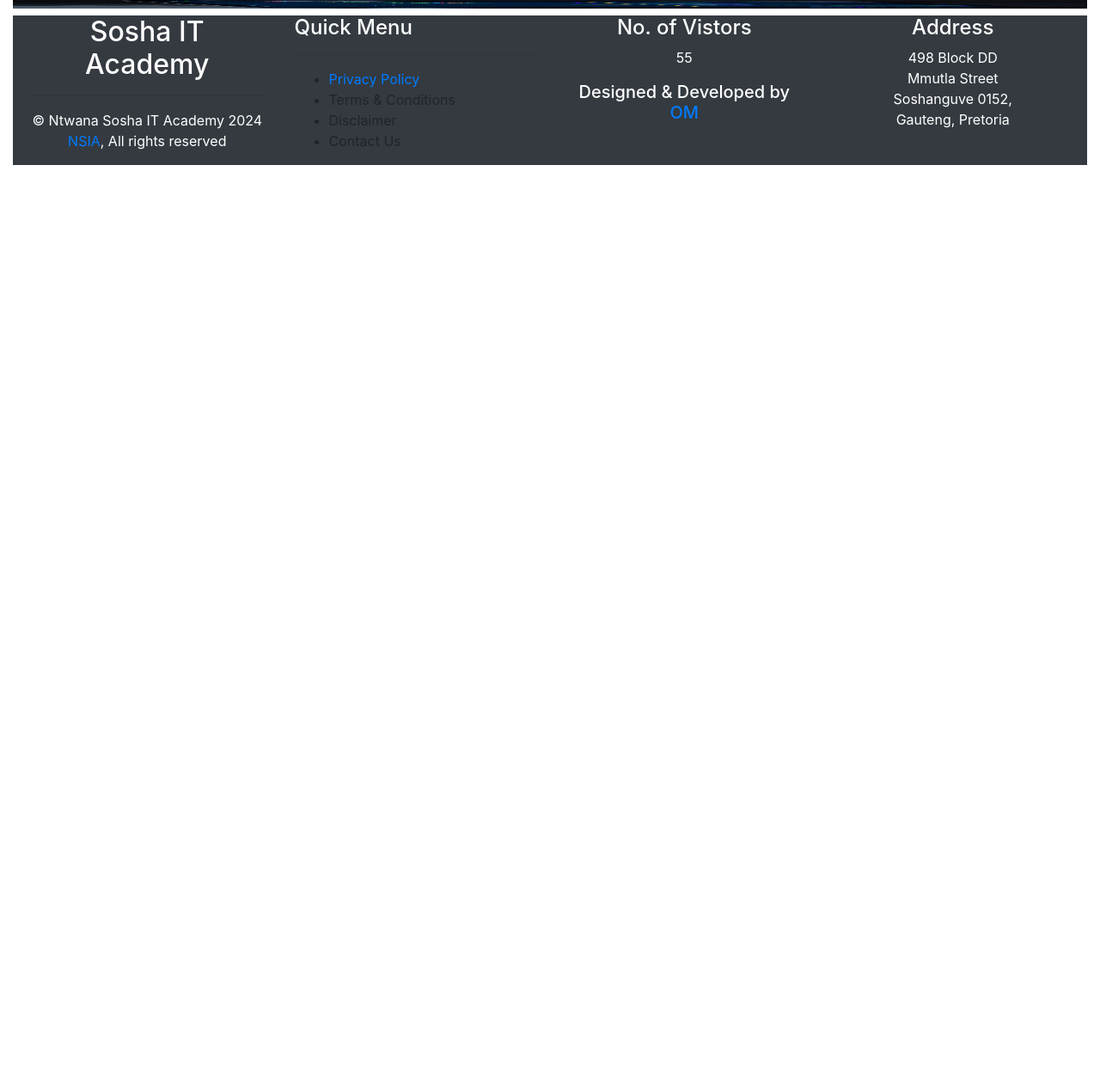
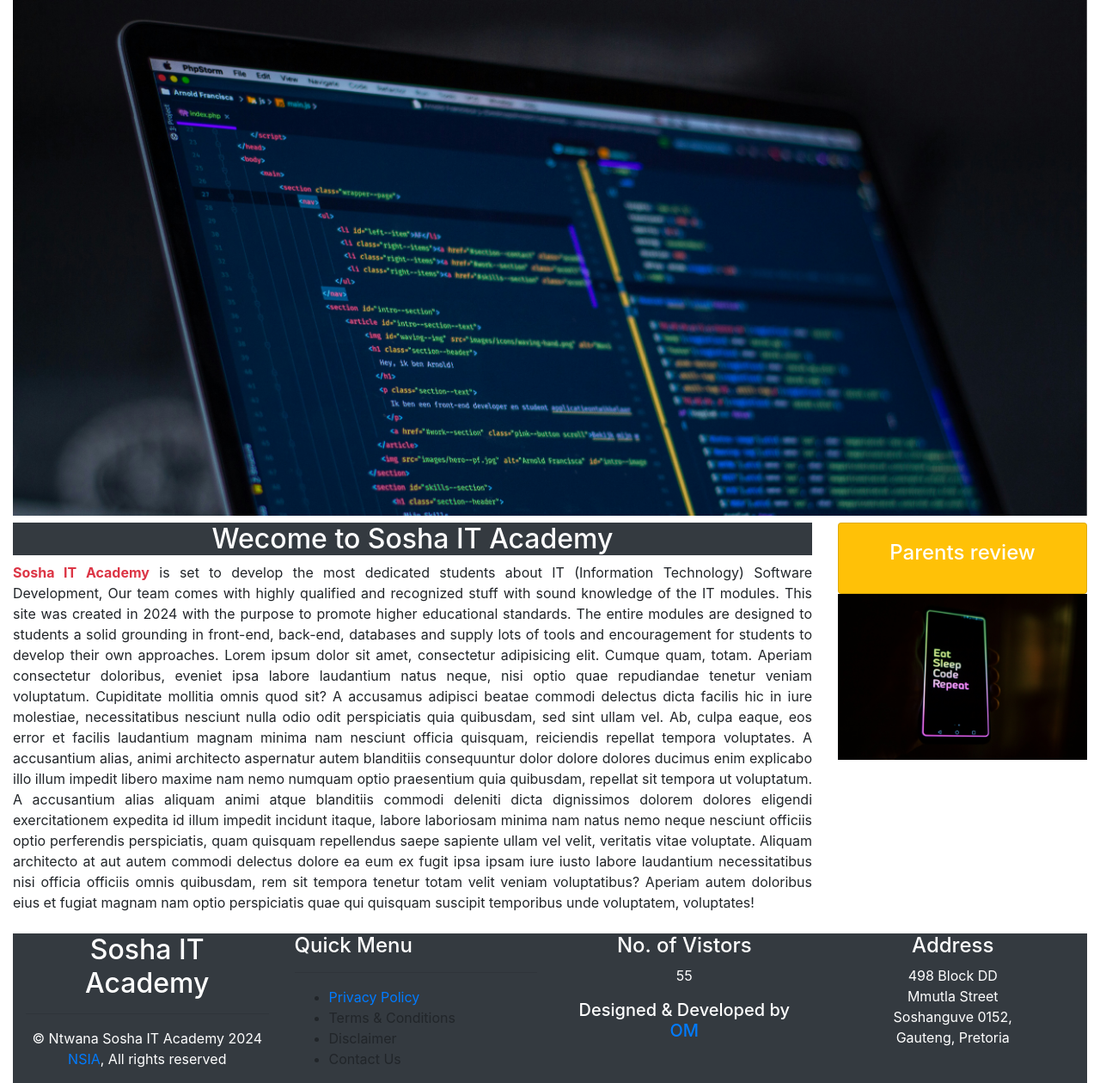
Before and after one commit to OamoTololo/school-management, a PHP site: page / in a window 1280 px wide. Shown: the part 56-1316 px from the top of the page at 86% size. Before the commit the page ends 248 px from the top, so only its background shows below. Run offline with PHP 8.4, Linux system fonts and the light colour scheme; some libraries are stand-ins or nearby versions; some web fonts are replaced.

Commit message:
Inclded bootstart card into the index page

```diff
--- a/css/custom.css
+++ b/css/custom.css
@@ -1,9 +1,13 @@
 /* start of carousel */
-.carousel-item img {
-    width: 20px;
-    height: 10px;
+.carousel-item {
+    width: 100%;
+    height: 600px;
 }
 /* end of carousel*/
+
+/* start of index page */
+
+/* end of index page */
 
 /* start of navbar */
     /* start of login-user*/
--- a/index.php
+++ b/index.php
@@ -14,6 +14,40 @@
     </div>
     <!-- End of row -->
 
+    <!-- start of row-->
+    <div class="row mt-2">
+        <div class="col-md-9">
+            <h2 class="bg-dark text-white text-center">Wecome to Sosha IT Academy</h2>
+            <p class="text-justify"><b class="text-danger">Sosha IT Academy</b> is set to develop the most dedicated
+                students about IT (Information Technology) Software Development, Our team comes with highly qualified
+                and recognized stuff with sound knowledge of the IT modules. This site was created in 2024 with the
+                purpose to promote higher educational standards. The entire modules are designed to students a solid
+                grounding in front-end, back-end, databases and supply lots of tools and encouragement for students
+                to develop their own approaches. Lorem ipsum dolor sit amet, consectetur adipisicing elit. Cumque quam,
+                totam. Aperiam consectetur doloribus, eveniet ipsa labore laudantium natus neque, nisi optio quae repudiandae
+                tenetur veniam voluptatum. Cupiditate mollitia omnis quod sit? A accusamus adipisci beatae commodi delectus dicta
+                facilis hic in iure molestiae, necessitatibus nesciunt nulla odio odit perspiciatis quia quibusdam, sed sint ullam vel.
+                Ab, culpa eaque, eos error et facilis laudantium magnam minima nam nesciunt officia quisquam, reiciendis repellat tempora
+                voluptates. A accusantium alias, animi architecto aspernatur autem blanditiis consequuntur dolor dolore dolores ducimus enim
+                explicabo illo illum impedit libero maxime nam nemo numquam optio praesentium quia quibusdam, repellat sit tempora ut voluptatum.
+                A accusantium alias aliquam animi atque blanditiis commodi deleniti dicta dignissimos dolorem dolores eligendi exercitationem
+                expedita id illum impedit incidunt itaque, labore laboriosam minima nam natus nemo neque nesciunt officiis optio perferendis
+                perspiciatis, quam quisquam repellendus saepe sapiente ullam vel velit, veritatis vitae voluptate. Aliquam architecto at aut
+                autem commodi delectus dolore ea eum ex fugit ipsa ipsam iure iusto labore laudantium necessitatibus nisi officia officiis
+                omnis quibusdam, rem sit tempora tenetur totam velit veniam voluptatibus? Aperiam autem doloribus eius et fugiat magnam nam
+                optio perspiciatis quae qui quisquam suscipit temporibus unde voluptatem, voluptates!
+            </p>
+        </div>
+        <div class="col-md-3">
+            <div class="card bg-warning text-white">
+                <div class="card-body">
+                    <h4 class="card-title text-center">Parents review</h4>
+                </div>
+            </div>
+        <img src="images/image1.jpg" class="img-fluid">
+        </div>
+    </div>
+    <!-- End of row-->
     <div class="container-fluid">
         <!-- Start of row -->
         <div class="row bg-dark mt-2">
```
Also changed, not shown: images/image1.jpg (added).
